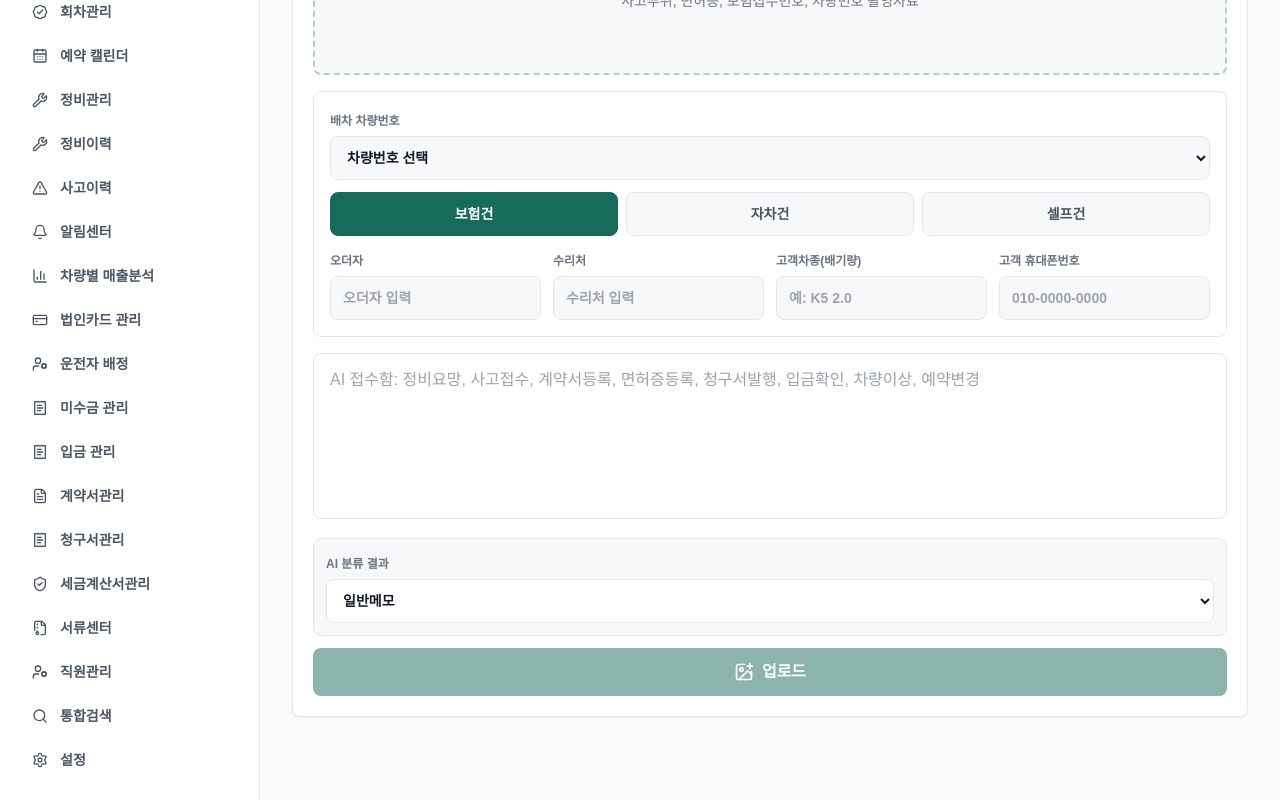
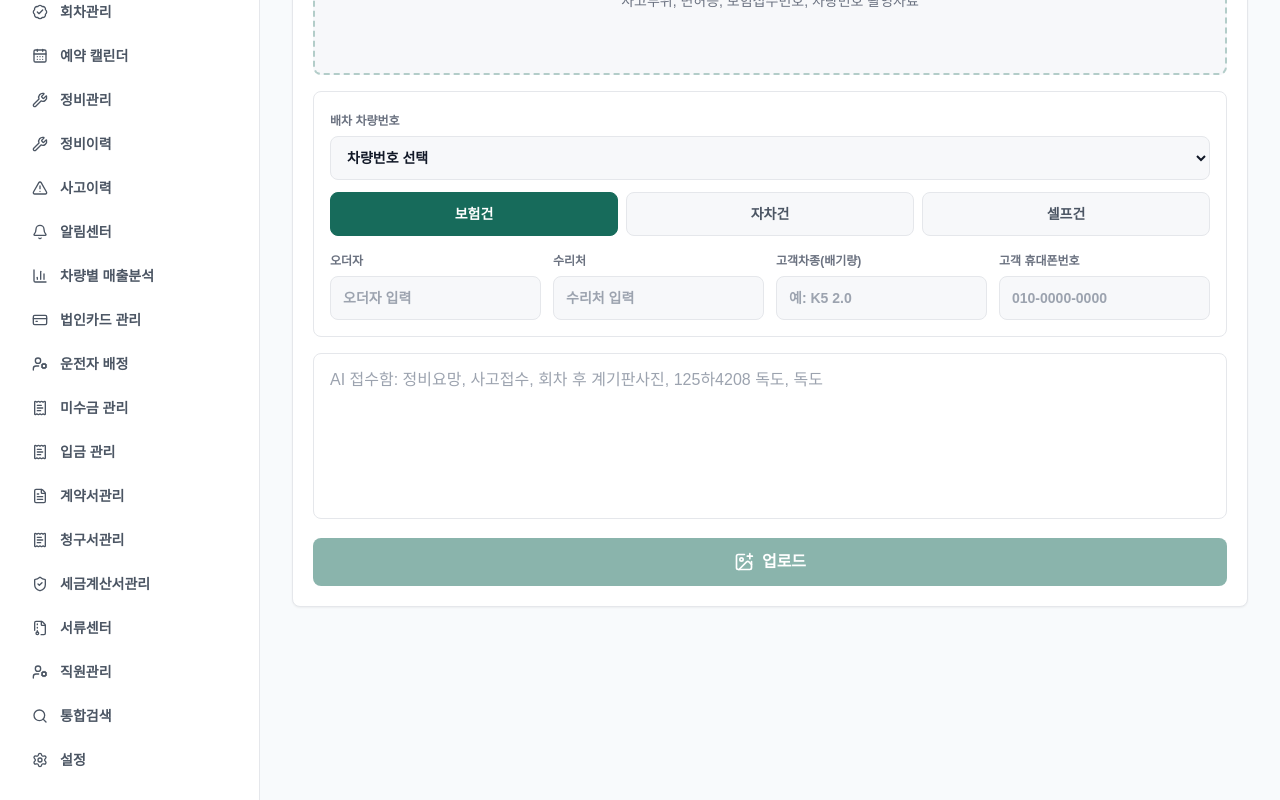
Before and after one commit to djfjjd/rentflow, a Next.js app: page / in a window 1280 px wide. Shown: the part 348-1148 px from the top of the page. Built offline with nearby package versions, Linux system fonts and the light colour scheme.

Commit message:
feat: detect parking zone updates in intake

```diff
--- a/components/UniversalAiIntake.tsx
+++ b/components/UniversalAiIntake.tsx
@@ -29,6 +29,12 @@ type AutoReturnPreview = {
   report: string;
 };
 
+type ParkingUpdatePreview = {
+  plateNumber: string;
+  parkingZone: string;
+  memo: string;
+};
+
 const intakeTypeOptions: Array<{ value: IntakeType; label: string }> = [
   { value: "insurance", label: "보험건" },
   { value: "selfPay", label: "자차건" },
@@ -36,6 +42,7 @@ const intakeTypeOptions: Array<{ value: IntakeType; label: string }> = [
 ];
 
 const aiCategories: AiCategory[] = ["사고", "정비", "계약", "청구", "입금", "예약", "일반메모"];
+const parkingZones = ["독도", "울릉도", "아파트", "명동", "천삼", "천삼읍", "제주도", "서해", "광화문", "청와대", "제주길가", "명동길가", "천삼읍길가"];
 
 export function UniversalAiIntake() {
   const inputRef = useRef<HTMLInputElement | null>(null);
@@ -55,6 +62,7 @@ export function UniversalAiIntake() {
   const [uploadStatus, setUploadStatus] = useState<"idle" | "uploading" | "complete">("idle");
   const [aiCategory, setAiCategory] = useState<AiCategory>("일반메모");
   const [autoReturnPreview, setAutoReturnPreview] = useState<AutoReturnPreview | null>(null);
+  const [parkingUpdatePreview, setParkingUpdatePreview] = useState<ParkingUpdatePreview | null>(null);
 
   const mainAnalysis = useMemo(() => {
     const firstFileName = files[0]?.name || "";
@@ -78,6 +86,7 @@ export function UniversalAiIntake() {
     setUploadComplete(false);
     setUploadStatus("idle");
     setAutoReturnPreview(null);
+    setParkingUpdatePreview(null);
 
     previews.forEach((url) => URL.revokeObjectURL(url));
     const newPreviews = newFiles.map(file =>
@@ -98,6 +107,12 @@ export function UniversalAiIntake() {
     setUploadStatus("uploading");
 
     try {
+      const parkingUpdate = parseParkingUpdate(text, selectedVehicleNumber);
+
+      if (parkingUpdate) {
+        setParkingUpdatePreview(parkingUpdate);
+      }
+
       // 1. Analyze each file and text to determine metadata
       // In a real scenario, this would call a generative AI API (like Gemini or OpenAI)
       // to extract vehicle number, claim number, and category from each image/text.
@@ -125,6 +140,7 @@ export function UniversalAiIntake() {
           customerPhone,
           driverLicenseInfo: fileAnalysis.fields.find(f => f.label === "면허정보")?.value,
           ocrTargets: ["차량번호", "보험접수번호", "면허정보", "고객명"],
+          parkingZone: parkingUpdate?.parkingZone,
           memo: text,
         };
 
@@ -279,22 +295,8 @@ export function UniversalAiIntake() {
             }}
             rows={5}
             className="mt-4 w-full resize-none rounded-lg border border-line bg-white px-4 py-3 text-base leading-7 text-ink outline-none transition placeholder:text-gray-400 focus:border-primary focus:ring-4 focus:ring-primary/10"
-            placeholder="AI 접수함: 정비요망, 사고접수, 계약서등록, 면허증등록, 청구서발행, 입금확인, 차량이상, 예약변경"
+            placeholder="AI 접수함: 정비요망, 사고접수, 회차 후 계기판사진, 125하4208 독도, 독도"
           />
-          <div className="mt-3 rounded-lg border border-line bg-field p-3">
-            <label className="block">
-              <span className="text-xs font-bold text-gray-500">AI 분류 결과</span>
-              <select
-                value={aiCategory}
-                onChange={(event) => setAiCategory(event.target.value as AiCategory)}
-                className="mt-1 min-h-11 w-full rounded-lg border border-line bg-white px-3 text-sm font-bold text-ink outline-none transition focus:border-primary focus:ring-4 focus:ring-primary/10"
-              >
-                {aiCategories.map((category) => (
-                  <option key={category}>{category}</option>
-                ))}
-              </select>
-            </label>
-          </div>
           <button
             type="button"
             disabled={!canAnalyze || isUploading}
@@ -342,6 +344,16 @@ export function UniversalAiIntake() {
                   </button>
                 ))}
               </div>
+            </section>
+          )}
+          {parkingUpdatePreview && (
+            <section className="mt-4 rounded-lg border border-primary/20 bg-white p-4">
+              <p className="text-sm font-black text-primary">주차위치 최신화 감지</p>
+              <div className="mt-3 grid gap-2 sm:grid-cols-2">
+                <InfoPill label="차량번호" value={parkingUpdatePreview.plateNumber} />
+                <InfoPill label="주차구역" value={parkingUpdatePreview.parkingZone} />
+              </div>
+              <p className="mt-3 rounded-lg bg-field p-3 text-sm font-semibold text-gray-700">{parkingUpdatePreview.memo}</p>
             </section>
           )}
       </div>
@@ -498,6 +510,23 @@ function buildMockReturnPreview(fileName: string, selectedVehicleNumber: string)
   };
 }
 
+function parseParkingUpdate(text: string, selectedVehicleNumber: string): ParkingUpdatePreview | null {
+  const source = text.trim();
+  if (!source) return null;
+
+  const parkingZone = parkingZones.find((zone) => source.includes(zone));
+  if (!parkingZone) return null;
+
+  const plateNumber = source.match(/\d{2,3}[가-힣]\d{4}/)?.[0] || selectedVehicleNumber;
+  if (!plateNumber) return null;
+
+  return {
+    plateNumber,
+    parkingZone,
+    memo: `${plateNumber} 차량 주차위치를 본사주차장 ${parkingZone} 구역으로 최신화합니다.`,
+  };
+}
+
 function InfoPill({ label, value }: { label: string; value: string }) {
   return (
     <div className="rounded-lg bg-field p-3">
--- a/services/file-upload-service.ts
+++ b/services/file-upload-service.ts
@@ -21,6 +21,7 @@ export type UploadFileMetadata = {
   customerPhone?: string;
   driverLicenseInfo?: string;
   ocrTargets?: string[];
+  parkingZone?: string;
   memo?: string;
 };
 
```
